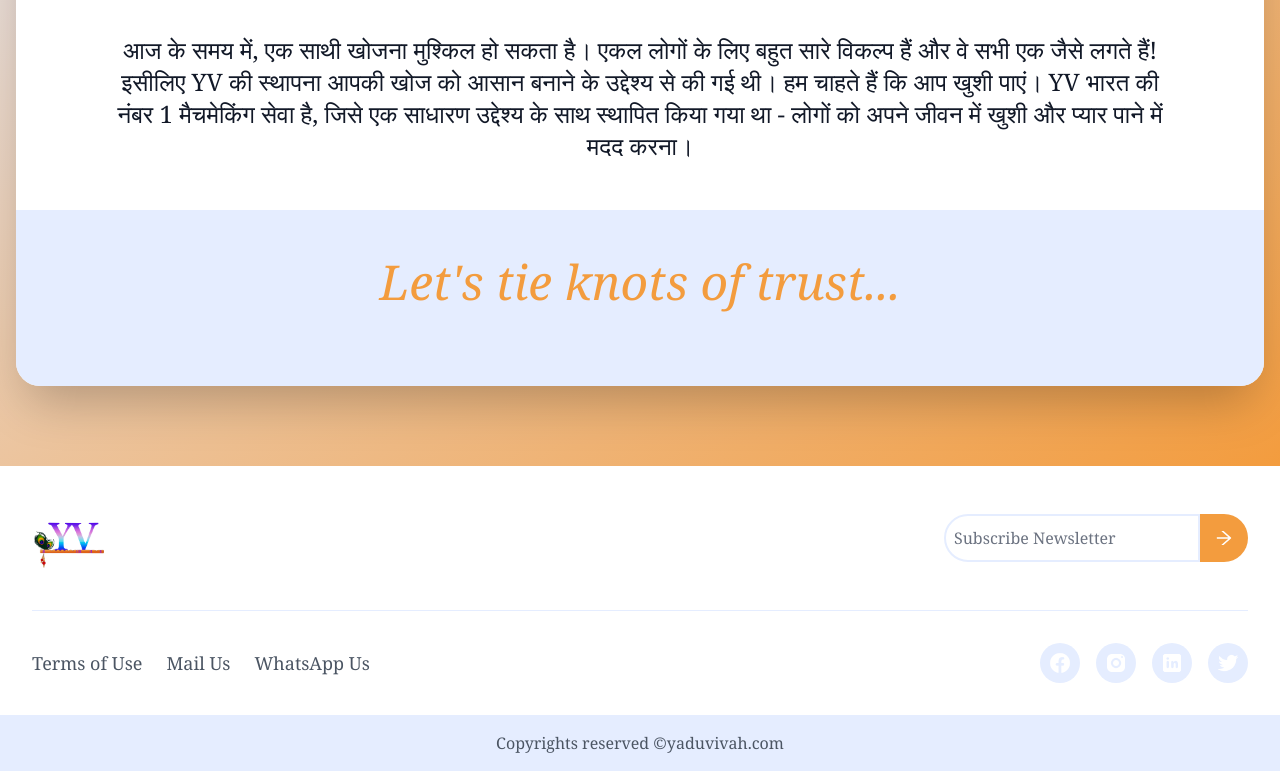
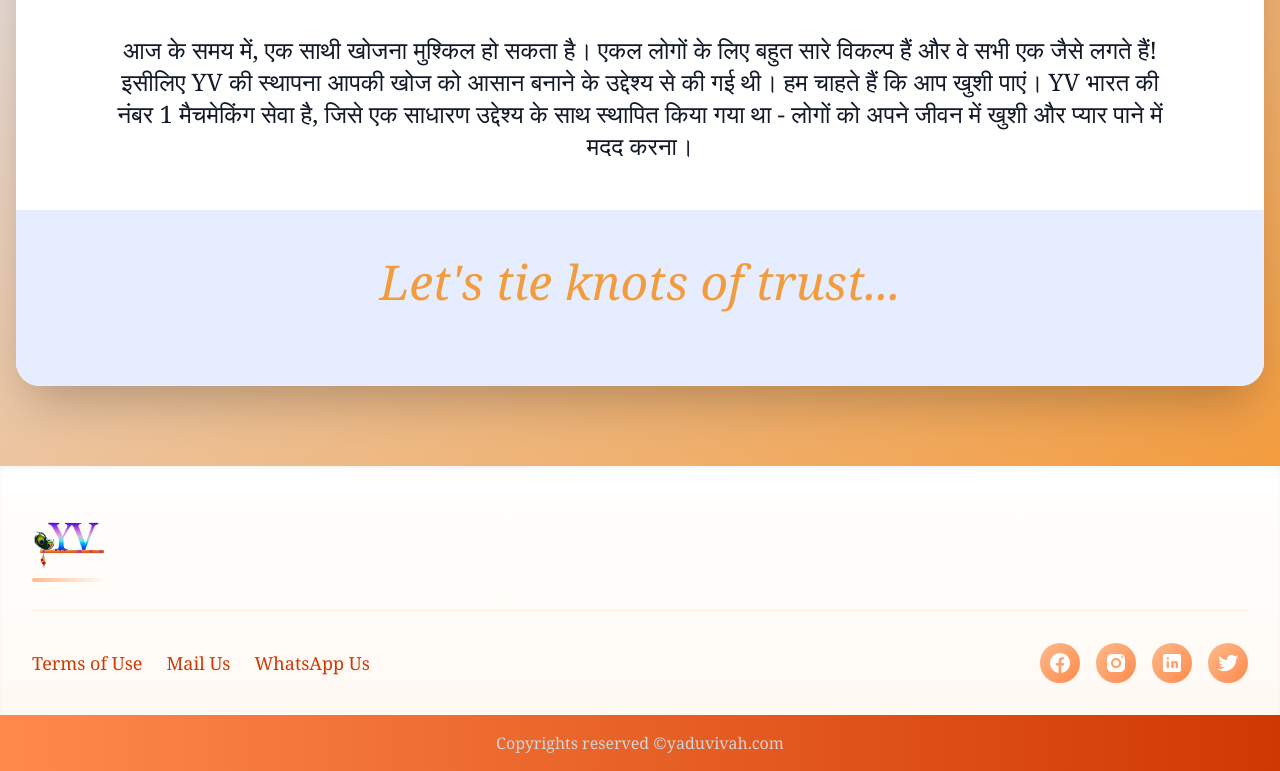
Before and after one commit to samriddha-basu-cloud/yaduvivah-client, a React (Create React App) app: page / in a window 1280 px wide. Shown: the part 2916-3687 px from the top of the page. Built offline with nearby package versions, Linux system fonts and the light colour scheme; no server answers.

Commit message:
Update Footer.jsx

```diff
--- a/src/Components/Footer.jsx
+++ b/src/Components/Footer.jsx
@@ -9,72 +9,70 @@ import logo from "../assets/Logo.png";
 import TermsModalFooter from "./TermsModalFooter"; // Adjust the path as needed
 
 const SocialIcon = ({ src, alt }) => (
-  <motion.img
-    src={src}
-    alt={alt}
-    className="w-10 h-10 p-2 rounded-full bg-indigo-100 hover:bg-[#F39C3E] transition-colors duration-300"
+  <motion.div
+    className="group relative"
     whileHover={{ scale: 1.1 }}
     whileTap={{ scale: 0.9 }}
-  />
+  >
+    <motion.img
+      src={src}
+      alt={alt}
+      className="w-10 h-10 p-2 rounded-full bg-gradient-to-br from-orange-300 to-orange-400 group-hover:from-blue-300 group-hover:to-blue-500 shadow-sm transition-all duration-300"
+    />
+    <div className="absolute inset-0 rounded-full bg-gradient-to-r from-orange-400 to-orange-500 opacity-0 group-hover:opacity-10 transition-opacity duration-300"></div>
+  </motion.div>
 );
 
 export default function Footer() {
   const [isTermsOpen, setIsTermsOpen] = useState(false);
 
   return (
-    <footer className="bg-white w-full mt-auto">
+    <footer className="bg-gradient-to-b from-white to-orange-50 w-full mt-auto shadow-inner">
       <div className="max-w-7xl mx-auto px-4 sm:px-6 lg:px-8">
-        <div className="top flex flex-col md:flex-row justify-between py-10 items-center border-b border-indigo-100">
-          <motion.img
-            className="mb-6 md:mb-0 h-16 w-auto"
-            src={logo}
-            alt="Logo"
+        <div className="top flex flex-col md:flex-row justify-between py-10 items-center border-b border-orange-100">
+          <motion.div
+            className="mb-6 md:mb-0 relative"
             initial={{ opacity: 0, y: 20 }}
             animate={{ opacity: 1, y: 0 }}
             transition={{ duration: 0.5 }}
-          />
-          <div className="input flex w-full md:w-auto">
-            <input
-              type="text"
-              placeholder="Subscribe Newsletter"
-              className="w-full md:w-64 border-2 border-indigo-100 p-2 rounded-l-full focus:outline-none focus:border-[#F39C3E]"
+          >
+            <motion.img
+              className="h-16 w-auto"
+              src={logo}
+              alt="Logo"
             />
-            <motion.button
-              className="bg-[#F39C3E] w-12 h-12 flex items-center justify-center rounded-r-full hover:bg-indigo-100 hover:text-[#F39C3E] transition-colors duration-300 cursor-pointer"
-              whileHover={{ scale: 1.05 }}
-              whileTap={{ scale: 0.95 }}
-            >
-              <AiOutlineArrowRight className="text-white text-xl" />
-            </motion.button>
-          </div>
+            <div className="absolute -bottom-3 left-0 right-0 h-1 bg-gradient-to-r from-orange-300 to-transparent rounded-full"></div>
+          </motion.div>
         </div>
 
         <div className="flex flex-col md:flex-row justify-between items-center py-8">
           <div className="anchors flex flex-wrap justify-center md:justify-start space-x-6 mb-6 md:mb-0">
-            {/* Terms of Use now opens the modal */}
             <motion.a
               onClick={() => setIsTermsOpen(true)}
-              className="text-lg text-gray-600 hover:text-[#F39C3E] transition-colors duration-300 cursor-pointer"
+              className="text-lg text-orange-600 hover:text-[#3f49b0] relative cursor-pointer group"
               whileHover={{ scale: 1.05 }}
             >
               Terms of Use
+              <span className="absolute bottom-0 left-0 w-0 h-0.5 bg-gradient-to-r from-[#3f49b0] to-transparent group-hover:w-full transition-all duration-300"></span>
             </motion.a>
             <motion.a
-              href="mailto:help@yaduvivah.com?subject=Help%20me%20with%20Yadu%20Vivah&body=I%20have%20the%20problem%20with%20-%201."
-              className="text-lg text-gray-600 hover:text-[#F39C3E] transition-colors duration-300"
+              href="mailto:help@yaduvivah.com?subject=Help%20me%20with%20Yadu%20Vivaah&body=I%20have%20the%20problem%20with%20-%201."
+              className="text-lg text-orange-600 hover:text-[#3f49b0] relative group"
               whileHover={{ scale: 1.05 }}
               target="_blank"
             >
               Mail Us
+              <span className="absolute bottom-0 left-0 w-0 h-0.5 bg-gradient-to-r from-[#3f49b0] to-transparent group-hover:w-full transition-all duration-300"></span>
             </motion.a>
             <motion.a
-              href="https://wa.me/918005685430?text=Hey!%20I%20wanted%20help%20with%20YaduVivah%20site."
-              className="text-lg text-gray-600 hover:text-[#F39C3E] transition-colors duration-300"
+              href="https://wa.me/918005685430?text=Hey!%20I%20wanted%20help%20with%20YaduVivaah%20site."
+              className="text-lg text-orange-600 hover:text-[#3f49b0] relative group"
               whileHover={{ scale: 1.05 }}
               target="_blank"
               rel="noopener noreferrer"
             >
               WhatsApp Us
+              <span className="absolute bottom-0 left-0 w-0 h-0.5 bg-gradient-to-r from-[#3f49b0] to-transparent group-hover:w-full transition-all duration-300"></span>
             </motion.a>
           </div>
           <div className="socials flex space-x-4">
@@ -85,9 +83,9 @@ export default function Footer() {
           </div>
         </div>
       </div>
-      <div className="copyright bg-indigo-100 py-4">
+      <div className="copyright bg-gradient-to-r from-orange-400 to-orange-600 py-4">
         <div className="max-w-7xl mx-auto px-4 sm:px-6 lg:px-8 text-center">
-          <span className="text-gray-600">
+          <span className="text-gray-300 font-medium">
             Copyrights reserved &copy;yaduvivah.com
           </span>
         </div>
```
